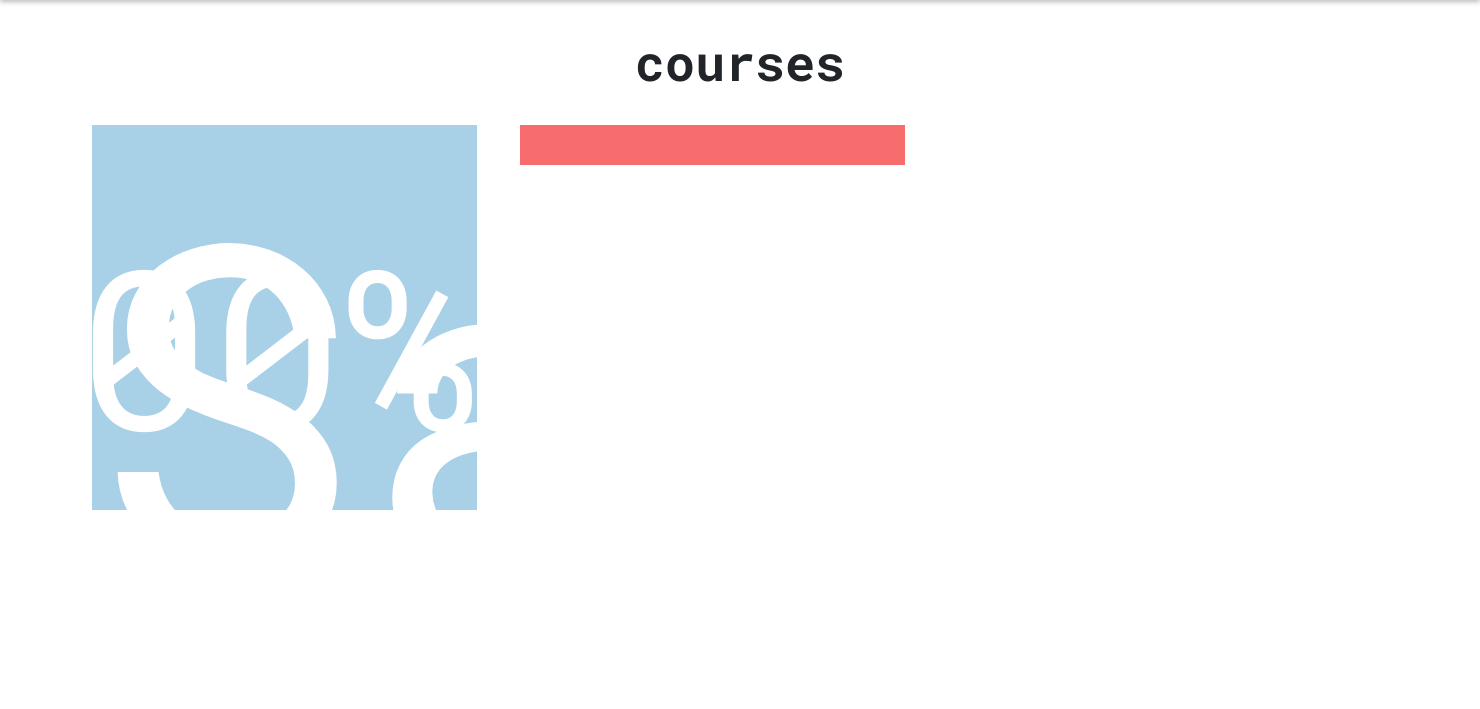
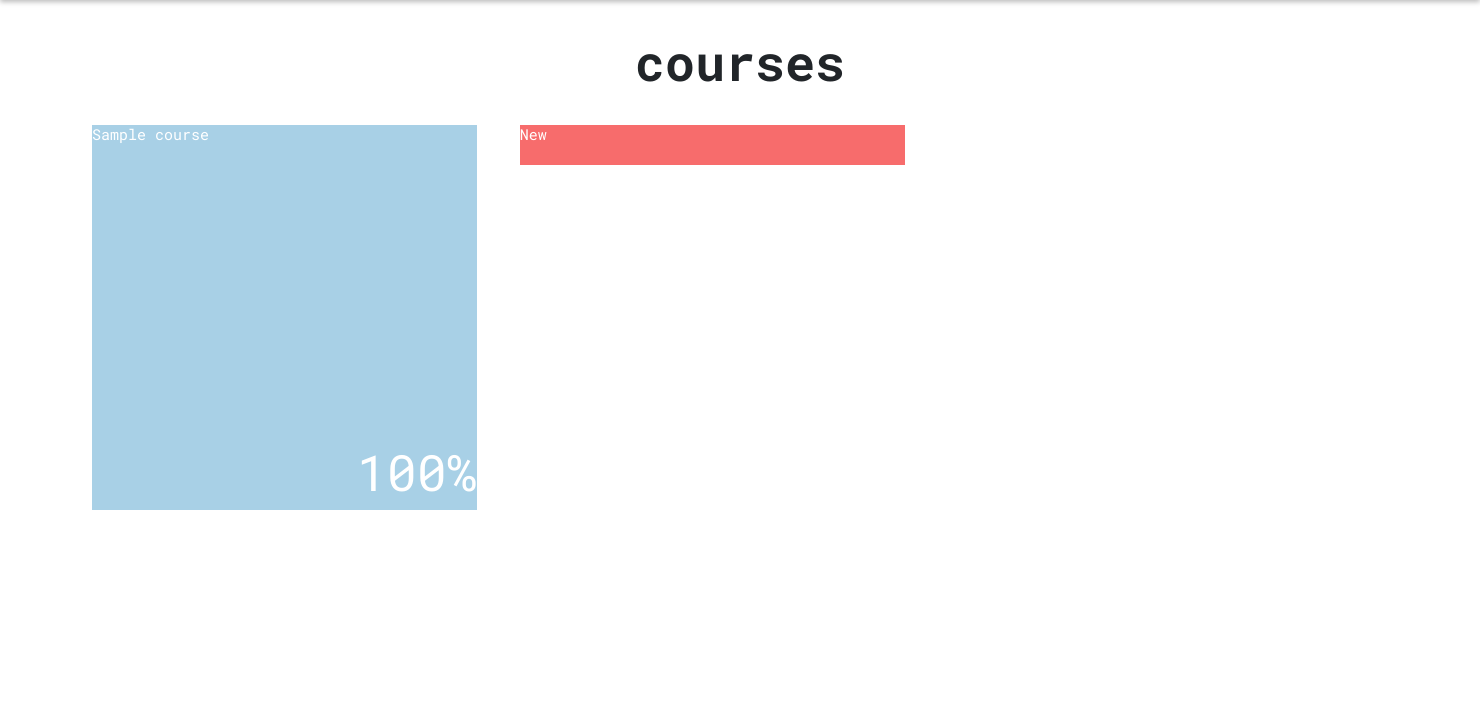
Before and after one commit to ADSteele916/nwhacks2021, a Django app: page /courses/ in a window 1480 px wide; the page is wider, and only the part inside the window is pictured. Shown: the part 77-786 px from the top of that part. After the commit the page ends 587 px from the top of that part, so only its background shows below. Run offline with Django 3.2, Linux system fonts and the light colour scheme; a user stored in the database is signed in; tables that the repository leaves empty hold one stand-in row (values such as "Sample post"); grey boxes labelled with a size stand in for pictures from a placeholder-image service; some libraries are stand-ins or nearby versions.

Commit message:
made some more edits

```diff
--- a/grades/static/grades/main.css
+++ b/grades/static/grades/main.css
@@ -148,7 +148,7 @@
     right: 0;
     bottom: 0;
     text-align: right;
-    font-size: 15vw;
+    font-size: 50px;
 }
 
 .card-title.display-1 {
@@ -156,7 +156,7 @@
     z-index: 1;
     top: 0;
     left: 0;
-    font-size: 30vw;
+    font-size: 15px;
 }
 
 
--- a/templates/grades/courses.html
+++ b/templates/grades/courses.html
@@ -25,6 +25,9 @@
             <a href="{% url 'grades-new-course'%}">
                 <div class="card-body red-card">
                     <h2 class="card-title display-1"><strong>New</strong></h2>
+                        <p class="card-text">
+
+                        </p>
                 </div>
             </a>
 
```
